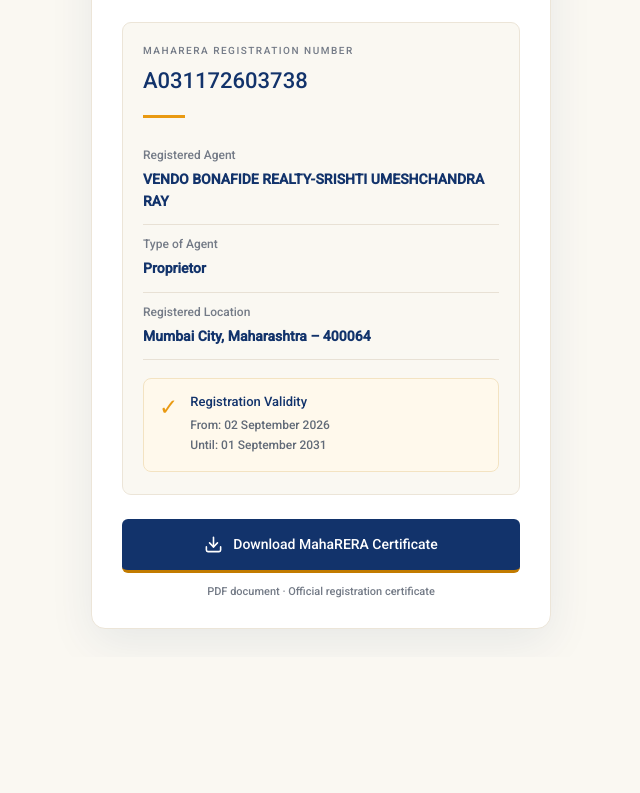
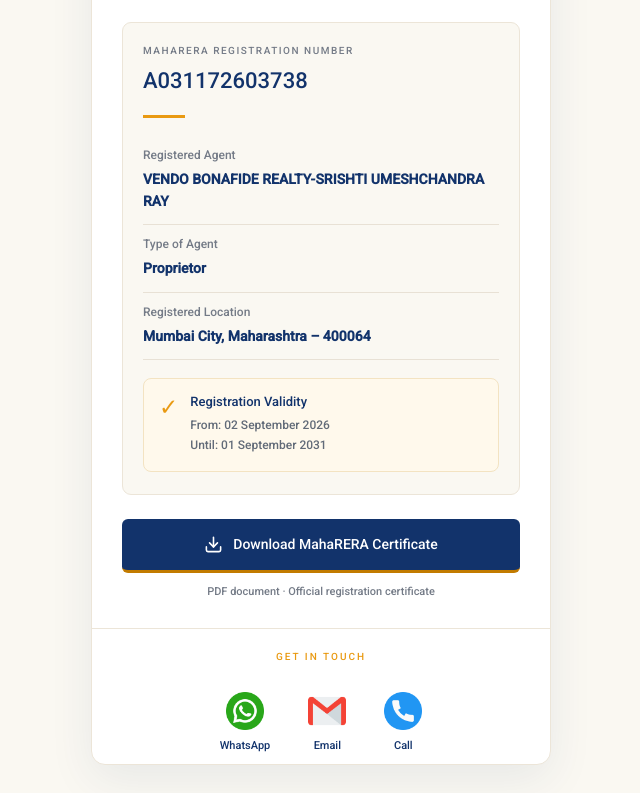
Before and after one commit to Akkilesh/vendobonafiderealty, a plain HTML site: page index.html in a window 1280 px wide. Shown: the part 315-1108 px from the top of the page, without its empty margins (319-959 px from the left). Before the commit the page ends 972 px from the top, so only its background shows below. Drawn offline with Linux system fonts and the light colour scheme.

Commit message:
social media icon added

```diff
--- a/index.html
+++ b/index.html
@@ -276,6 +276,67 @@
         font-size: 19px;
       }
     }
+
+/* Contact Section */
+.contact-section {
+  padding-top: 22px;
+  border-top: 1px solid var(--border);
+}
+
+.contact-heading {
+  margin-bottom: 18px;
+  text-align: center;
+  font-size: 10px;
+  letter-spacing: 2px;
+  color: var(--gold);
+}
+
+.contact-options {
+  display: flex;
+  justify-content: center;
+  gap: 2rem;
+  align-items: center;
+}
+
+.contact-item {
+  display: flex;
+  flex-direction: column;
+  align-items: center;
+  justify-content: center;
+  gap: 9px;
+  padding: 12px 3px;
+  border-radius: 8px;
+  color: var(--navy);
+  text-decoration: none;
+  font-size: 11px;
+  transition: background 0.2s ease, transform 0.2s ease;
+}
+
+.contact-item:hover {
+  background: var(--ivory);
+  transform: translateY(-2px);
+}
+
+.contact-icon {
+  display: flex;
+  align-items: center;
+  justify-content: center;
+  width: 38px;
+  height: 38px;
+  border-radius: 50%;
+  font-size: 18px;
+  font-weight: 600;
+}
+
+
+@media (max-width: 340px) {
+  .contact-options {
+    grid-template-columns: repeat(2, minmax(0, 1fr));
+  }
+}
+
+
+
   </style>
 </head>
 
@@ -368,8 +429,41 @@
       </p>
 
     </div>
+<section class="contact-section">
+  <div class="contact-heading">GET IN TOUCH</div>
 
+  <div class="contact-options">
+
+    <!-- WhatsApp -->
+    <a href="https://wa.me/917304688376"
+       target="_blank"
+       rel="noopener noreferrer"
+       class="contact-item">
+      <span class="contact-icon whatsapp"><img style="width: 100%;" src="./images/whatsapp.png" alt=""></span>
+      <span>WhatsApp</span>
+    </a>
+
+
+
+    <!-- Email -->
+    <a href="mailto:vendobonafiderealtyllp@gmail.com"
+       class="contact-item">
+      <span class="contact-icon email-icon"><img style="width: 100%;" src="./images/gmail.png" alt=""></span>
+      <span>Email</span>
+    </a>
+
+    <!-- Phone -->
+    <a href="tel:+917304688376"
+       class="contact-item">
+      <span class="contact-icon phone-icon"><img style="width: 100%;" src="./images/telephone.png" alt=""></span>
+      <span>Call</span>
+    </a>
+
+  </div>
+</section>
   </main>
+
+
 
 </body>
 </html>
```
Also changed, not shown: images/gmail.png (added), images/telephone.png (added), images/whatsapp.png (added).
